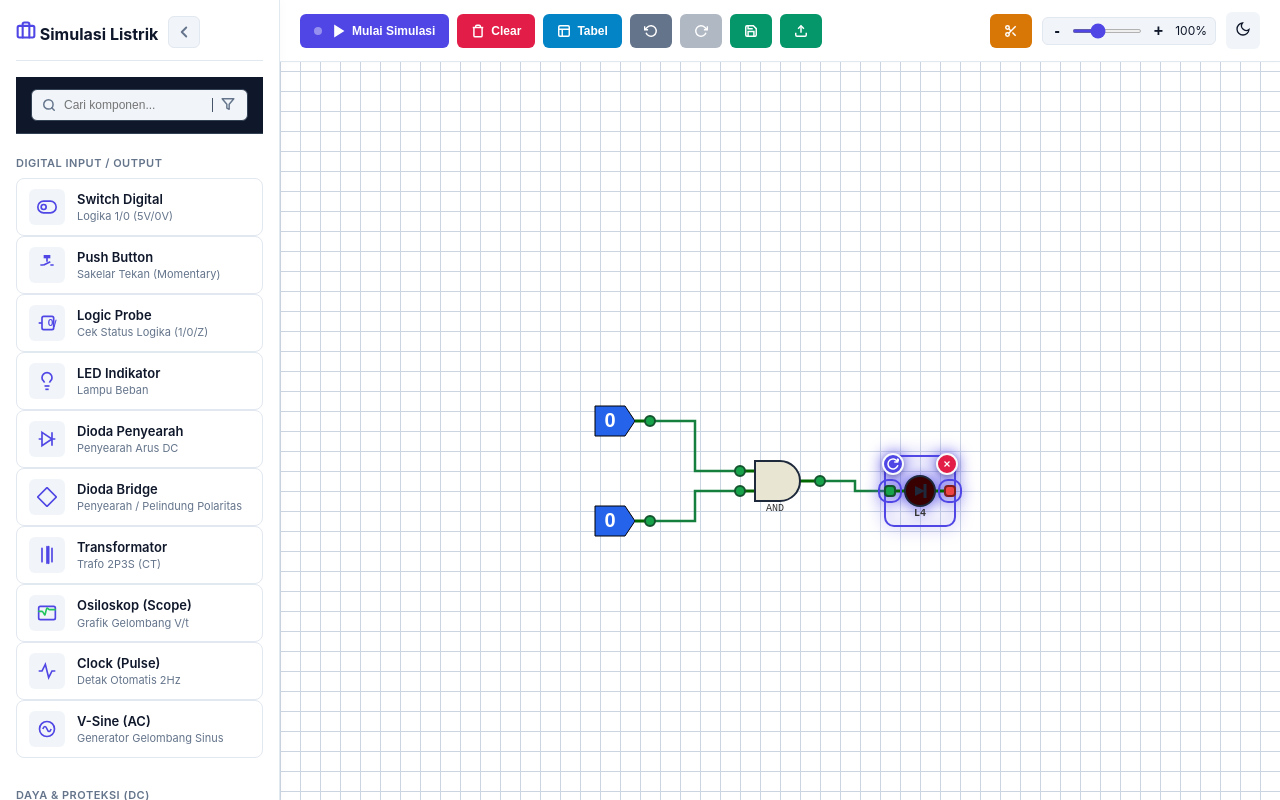
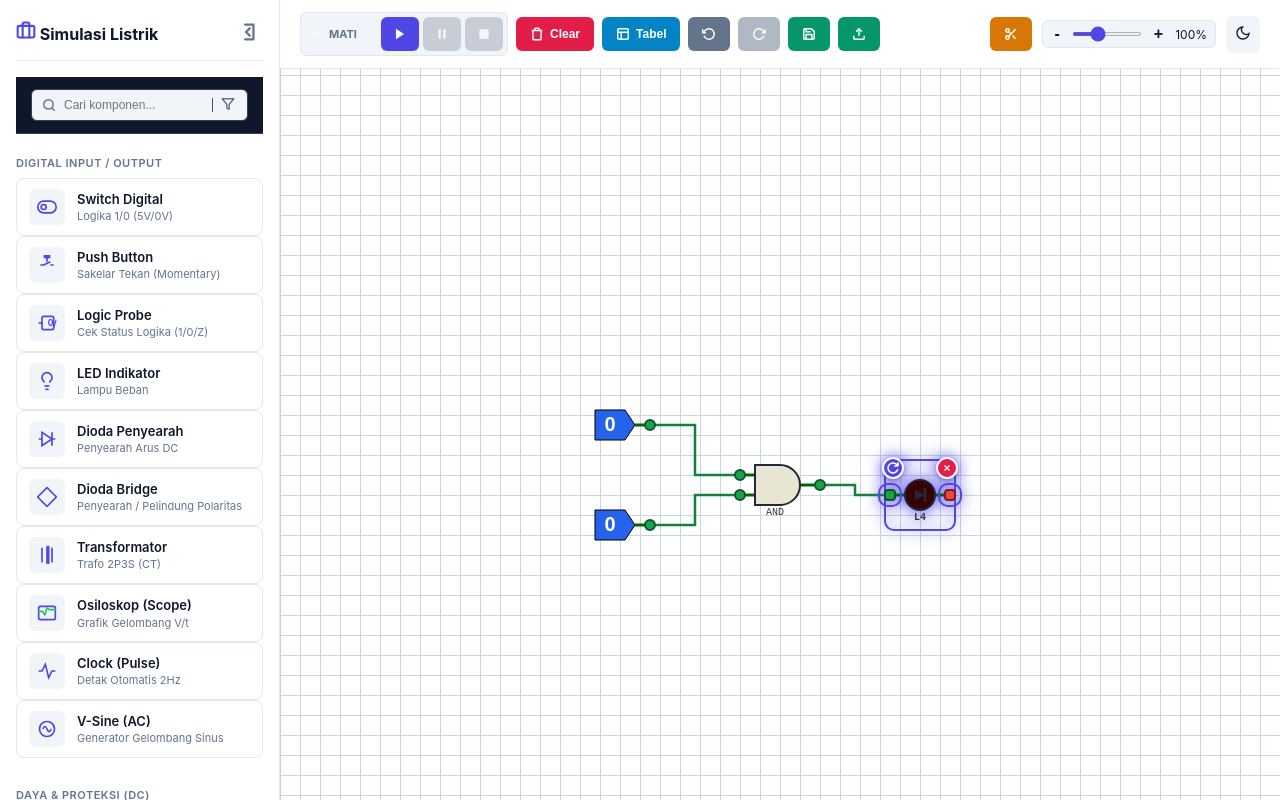
Before and after one commit to Sgilhamakbar/uji-coba-praktikgl, a plain HTML site: page index.html in a window 1280 px wide. Drawn offline with Linux system fonts and the light colour scheme.

Commit message:
Enhance sidebar button styles and simulation controls
Added styles for sidebar collapse button and simulation controls.

```diff
--- a/index.html
+++ b/index.html
@@ -19,55 +19,57 @@
         <span class="title-text">Simulasi Listrik</span>
       </div>
 
-      <!-- Tombol Lipat Sidebar (Tablet/Desktop) -->
-      <button id="collapseSidebarBtn" title="Lipat Panel">
-  <svg viewBox="0 0 24 24" width="18" height="18" fill="none" stroke="currentColor" stroke-width="2.5" stroke-linecap="round" stroke-linejoin="round">
-    <polyline points="15 18 9 12 15 6"></polyline>
-  </svg>
-</button>
-
       <style>
-  #closeMenuBtn {
-    display: none;
-    background: none;
+        /* Tombol Tutup Laci (Hanya Tampil di HP) */
+        #closeMenuBtn { display: none; background: none; border: none; color: var(--text-muted); cursor: pointer; padding: 4px; }
+        #collapseSidebarBtn {
+          background: transparent;
           border: none;
+          box-shadow: none;
           color: var(--text-muted);
           cursor: pointer;
-    padding: 4px;
-  }
-
-  /* Desain Tombol Lipat Sidebar */
-  #collapseSidebarBtn {
-    background: var(--control-bg, #f1f5f9);
-    border: 1px solid var(--border-color, #e2e8f0);
-    color: var(--text-muted, #64748b);
-    cursor: pointer;
-    padding: 6px;
+          width: 32px;
+          height: 32px;
           border-radius: 6px;
           display: flex;
           align-items: center;
           justify-content: center;
-    /* Transisi dipasang langsung pada tombol */
-    transition: transform 0.3s cubic-bezier(0.4, 0, 0.2, 1), background-color 0.2s, border-color 0.2s, color 0.2s;
+          margin-left: auto;        /* 👈 Menggeser tombol mentok ke kanan */
+          transition: background 0.2s, color 0.2s, transform 0.1s;
         }
 
-  /* Efek saat kursor diarahkan (Hover) */
-  #collapseSidebarBtn:hover {
-    background: var(--primary, #4f46e5);
-    border-color: var(--primary, #4f46e5);
-    color: #ffffff;
+        #collapseSidebarBtn svg {
+          width: 22px;
+          height: 22px;
+          transition: transform 0.3s ease;
         }
 
-  /* KUNCI PERBAIKAN: Rotasi tombol 180 derajat saat sidebar dalam keadaan terlipat (collapsed) */
-  .sidebar.collapsed #collapseSidebarBtn {
-    transform: rotate(180deg) !important;
+        /* Efek Hover Flat */
+        #collapseSidebarBtn:hover {
+          background: var(--control-bg);
+          color: var(--text-main);
+        }
+
+        /* Efek saat tombol ditekan */
+        #collapseSidebarBtn:active {
+          transform: scale(0.92);
         }
 
         @media (max-width: 768px) {
             #closeMenuBtn { display: flex; align-items: center; }
-    #collapseSidebarBtn { display: none; } /* Sembunyikan di HP */
+            #collapseSidebarBtn { display: none; } /* Sembunyikan tombol lipat di HP */
         }
       </style>
+      <button id="collapseSidebarBtn" title="Lipat Panel">
+        <svg viewBox="0 0 24 24" fill="none" stroke="currentColor" stroke-width="2.5" stroke-linecap="round" stroke-linejoin="round">
+          <!-- Bentuk laci/panel luar -->
+          <path d="M10 4h9v16h-9"></path>
+          <!-- Panah ke kiri (untuk menutup) -->
+          <path d="M15 16l-4-4 4-4"></path>
+        </svg>
+      </button>
+
+      <!-- Tombol Tutup Menu (HP) -->
       <button id="closeMenuBtn" title="Tutup Menu">
         <svg viewBox="0 0 24 24" width="24" height="24" fill="none" stroke="currentColor" stroke-width="2.5" stroke-linecap="round" stroke-linejoin="round"><line x1="18" y1="6" x2="6" y2="18"></line><line x1="6" y1="6" x2="18" y2="18"></line></svg>
       </button>
@@ -561,12 +563,24 @@
   </div>
   <div class="canvas-container">
     <div class="toolbar">
-      <button class="btn btn-primary" id="btnSimulate" onclick="toggleSimulation()">
-        <span class="status-indicator status-ready" id="simIndicator"></span>
-        <span id="simText" style="display:flex; align-items:center; gap:6px;">
-          <svg viewBox="0 0 24 24" fill="currentColor" stroke="currentColor"><polygon points="5 3 19 12 5 21 5 3"></polygon></svg> Mulai Simulasi
-        </span>
+      <!-- 🟢 KONTROL SIMULASI BARU (MULAI, JEDA, MATIKAN) -->
+      <div style="display: flex; background: var(--control-bg); border: 1px solid var(--border-color); border-radius: 6px; padding: 4px; gap: 4px; align-items: center;">
+        <!-- Lampu Indikator & Teks Status -->
+        <div id="simIndicator" class="status-indicator status-ready" style="margin-left: 8px;"></div>
+        <span id="simStatusText" style="font-size: 11px; font-weight: bold; margin-right: 8px; color: var(--text-muted); width: 40px;">MATI</span>
+        <!-- Tombol Mulai (Play) -->
+        <button class="btn btn-primary" id="btnPlay" onclick="startSim()" title="Mulai Simulasi" style="padding: 6px 12px;">
+          <svg viewBox="0 0 24 24" width="14" height="14" fill="currentColor" stroke="none"><polygon points="5 3 19 12 5 21 5 3"></polygon></svg>
         </button>
+        <!-- Tombol Jeda (Pause) - Terkunci secara default -->
+        <button class="btn btn-secondary" id="btnPause" onclick="pauseSim()" title="Jeda Simulasi" style="padding: 6px 12px; opacity: 0.5; cursor: not-allowed;" disabled>
+          <svg viewBox="0 0 24 24" width="14" height="14" fill="currentColor" stroke="none"><rect x="6" y="4" width="4" height="16"></rect><rect x="14" y="4" width="4" height="16"></rect></svg>
+        </button>
+        <!-- Tombol Matikan (Stop) - Terkunci secara default -->
+        <button class="btn btn-secondary" id="btnStop" onclick="stopSim()" title="Matikan Simulasi" style="padding: 6px 12px; opacity: 0.5; cursor: not-allowed;" disabled>
+          <svg viewBox="0 0 24 24" width="14" height="14" fill="currentColor" stroke="none"><rect x="4" y="4" width="16" height="16" rx="2"></rect></svg>
+        </button>
+      </div>
       <button class="btn btn-danger" onclick="clearCanvas()">
         <svg viewBox="0 0 24 24" fill="none" stroke="currentColor"><polyline points="3 6 5 6 21 6"></polyline><path d="M19 6v14a2 2 0 0 1-2 2H7a2 2 0 0 1-2-2V6m3 0V4a2 2 0 0 1 2-2h4a2 2 0 0 1 2 2v2"></path></svg> Clear
       </button>
```
Lines whose indentation alone changed are shown as unchanged.
